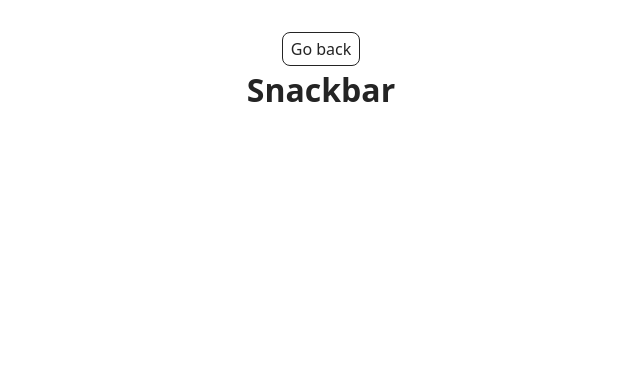
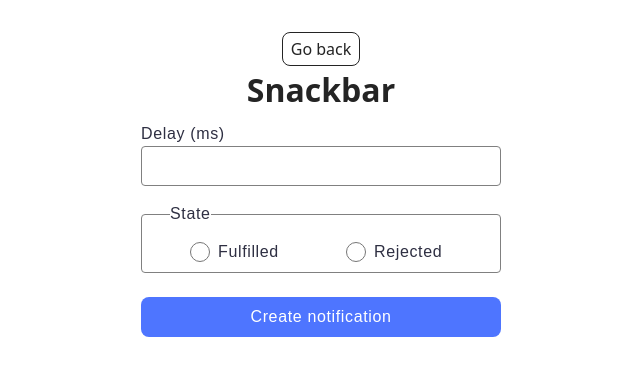
Before and after one commit to Roman3577/goit-js-hw-10, a website built with Vite: page src/2-snackbar.html in a window 1280 px wide. Shown: the whole page, without its empty margins (319-959 px from the left). Built offline with nearby package versions, Linux system fonts and the light colour scheme.

Commit message:
task2.css

```diff
--- a/src/2-snackbar.html
+++ b/src/2-snackbar.html
@@ -16,6 +16,26 @@
         <h1 class="main-title">
           Snackbar
         </h1>
+        <form class="form">
+          <label>
+            Delay (ms)
+            <input type="number" name="delay" required />
+          </label>
+
+          <fieldset>
+            <legend>State</legend>
+            <label>
+              <input type="radio" name="state" value="fulfilled" required />
+              Fulfilled
+            </label>
+            <label>
+              <input type="radio" name="state" value="rejected" required />
+              Rejected
+            </label>
+          </fieldset>
+
+          <button type="submit">Create notification</button>
+        </form>
 
       </div>
     </main>
--- a/src/css/snackbar.css
+++ b/src/css/snackbar.css
@@ -0,0 +1,123 @@
+.form {
+    display: flex;
+    flex-direction: column;
+ margin-left: auto;
+ margin-right: auto;
+    width: 360px;
+
+}
+
+label {
+    display: block;
+text-align: left;
+font-family: "Montserrat", sans-serif;
+    font-weight: 400;
+    font-size: 16px;
+    line-height: 1.5;
+    letter-spacing: 0.04em;
+    color: #2e2f42;
+    padding-top: 8px;
+}
+
+input[type="number"] {
+border: 1px solid #808080;
+    border-radius: 4px;
+    width: 100%;
+    height: 40px;
+    margin-bottom: 16px;
+    padding: 0;
+    box-sizing: border-box;
+}
+
+input[type="number"]:hover{
+    border-color: #000;;
+}
+
+input[type="number"]:focus,
+input[type="number"]:active {
+    border-color: #4e75ff;
+}
+
+fieldset {
+    display: flex;
+    flex-direction: row;
+    align-items: center;
+    justify-content: flex-start;
+    border-radius: 4px;
+    border: 1px solid #808080;
+    box-sizing: border-box;
+    padding: 0;
+    margin: 0;
+    width: 100%;
+    height: auto;
+    gap: 48px;
+    padding-left: 28px;
+
+}
+
+fieldset:hover{
+    border-color: #000;;
+}
+
+fieldset label {
+    display: flex;
+    align-items: center;
+    gap: 8px;
+
+    font-family: "Montserrat", sans-serif;
+    font-weight: 400;
+    font-size: 16px;
+    line-height: 1.5;
+    color: #2e2f42;
+    margin: 0;
+    padding: 0;
+    width: 108px;
+
+    padding-left: 20px;
+    padding-bottom: 8px;
+    padding-top: 14px;
+
+}
+fieldset label:last-child {
+    padding-left: 0;
+}
+
+
+input[type="radio"] {
+    margin: 0;
+    border: 1px solid #757575;
+    border-radius: 50%;
+    width: 20px;
+    height: 20px;
+}
+
+legend {
+    text-align: left;
+    font-family: "Montserrat", sans-serif;
+        font-weight: 400;
+        font-size: 16px;
+        line-height: 1.5;
+        letter-spacing: 0.04em;
+        color: #2e2f42;
+        padding: 0;
+}
+
+button {
+    margin-top: 24px;
+    cursor: pointer;
+    border-radius: 8px;
+        padding: 8px 16px;
+        width: 360px;
+        height: 40px;
+        background-color: #4e75ff;
+        font-family: "Montserrat", sans-serif;
+            font-weight: 500;
+            font-size: 16px;
+            line-height: 1.5;
+            letter-spacing: 0.04em;
+            color: #fff;
+            border: none;
+}
+button:hover{
+    background-color: #6c8cff;
+}
--- a/src/js/2-snackbar.js
+++ b/src/js/2-snackbar.js
@@ -0,0 +1,4 @@
+import iziToast from "izitoast";
+import "izitoast/dist/css/iziToast.min.css";
+
+const input = document.querySelector("[required]");
```
